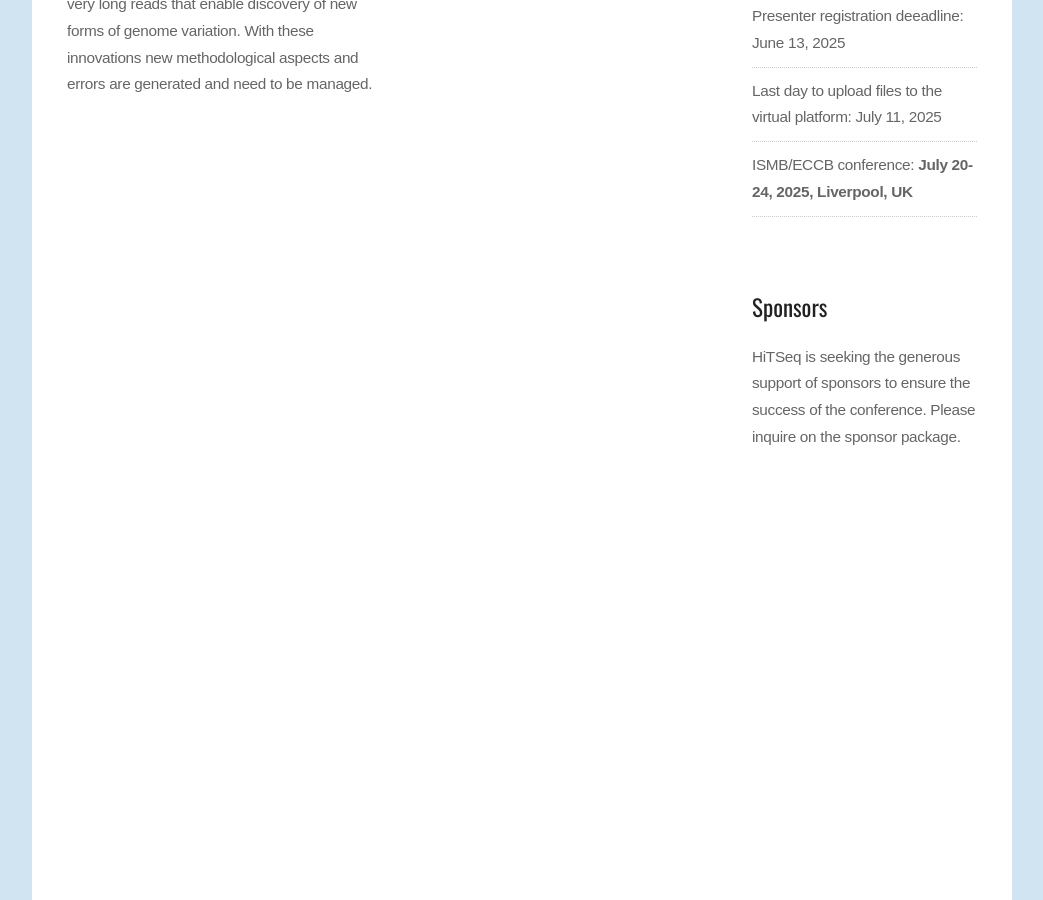
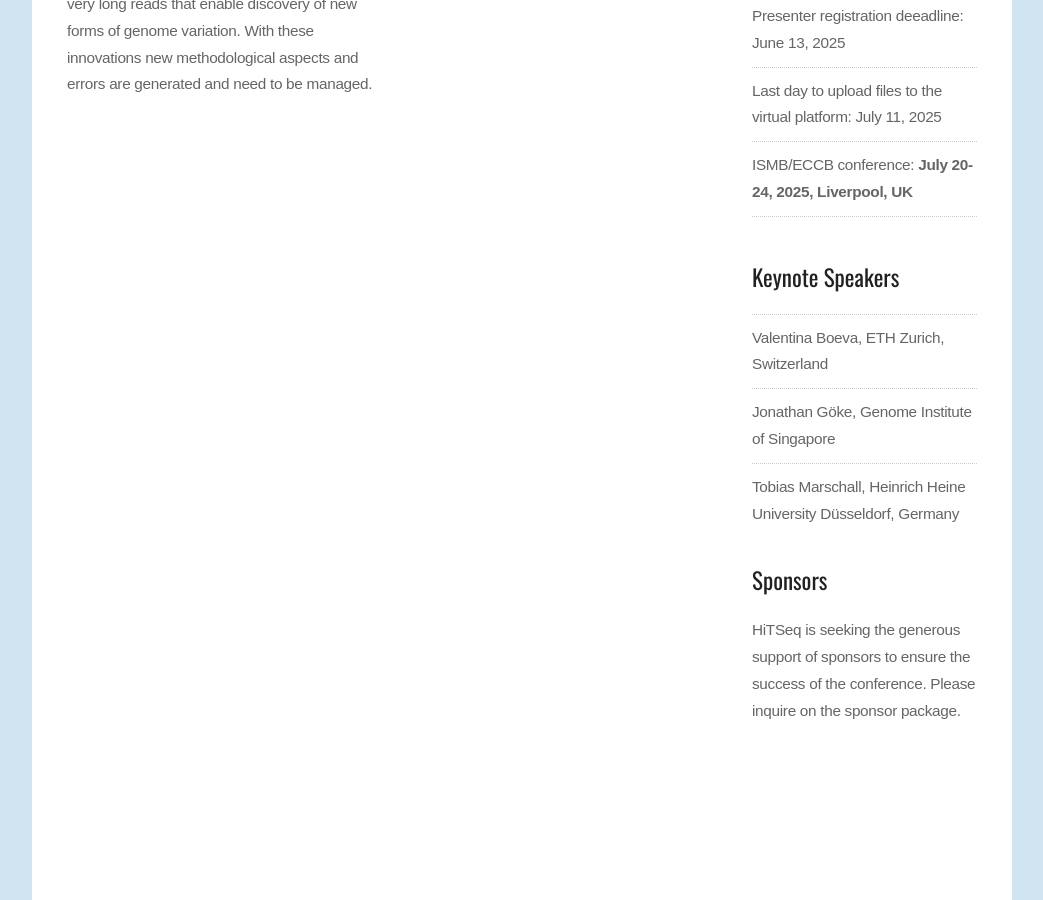
Before and after one commit to HiTSeq/hitseq.github.io, a Jekyll site: the page built from index.md, in a window 1280 px wide and 900 px high, scrolled down 1286 px. Shown: the whole window, without its empty margins (118-1161 px from the left). Built offline with Jekyll 4.4.1, drawn with Linux system fonts in a browser that asks for light colours.

Commit message:
keynotes2025

```diff
--- a/_includes/sidebar.html
+++ b/_includes/sidebar.html
@@ -21,13 +21,13 @@
       <li class="last">ISMB/ECCB conference: <b>July 20-24, 2025, Liverpool, UK</b></li>
       <li class="last"><br /></li>
    </ul>
-   <!-- <h3>Keynote Speakers</h3>
+   <h3>Keynote Speakers</h3>
    <ul>
-     <li>Evan E. Eichler, University of Washington, USA</li>
-     <li>Sushmita Roy, University of Wisconsin, USA </li>
-     <li>Kin Fai Au, University of Michigan, USA </li>
+     <li>Valentina Boeva, ETH Zurich, Switzerland</li>
+     <li>Jonathan Göke, Genome Institute of Singapore</li>
+     <li>Tobias Marschall, Heinrich Heine University Düsseldorf, Germany </li>
    </ul>
-   -->
+
    </div>
   <div class="box">
   <h3>Sponsors</h3>
```
Also changed, not shown: schedule.md (+14 -15 lines), images/boeva.jpg (added), images/goke.jpg (added), images/marschall.jpg (added).
